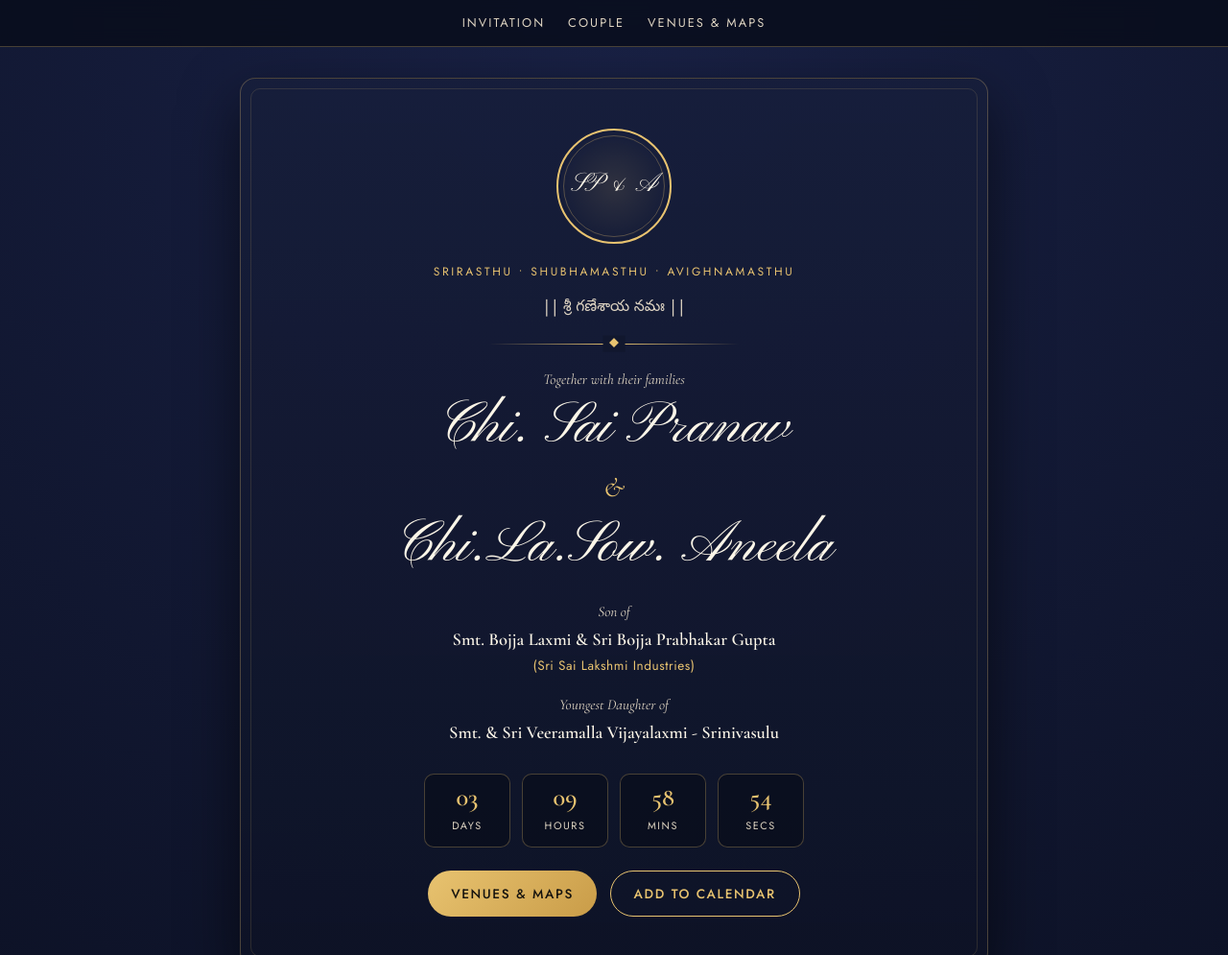
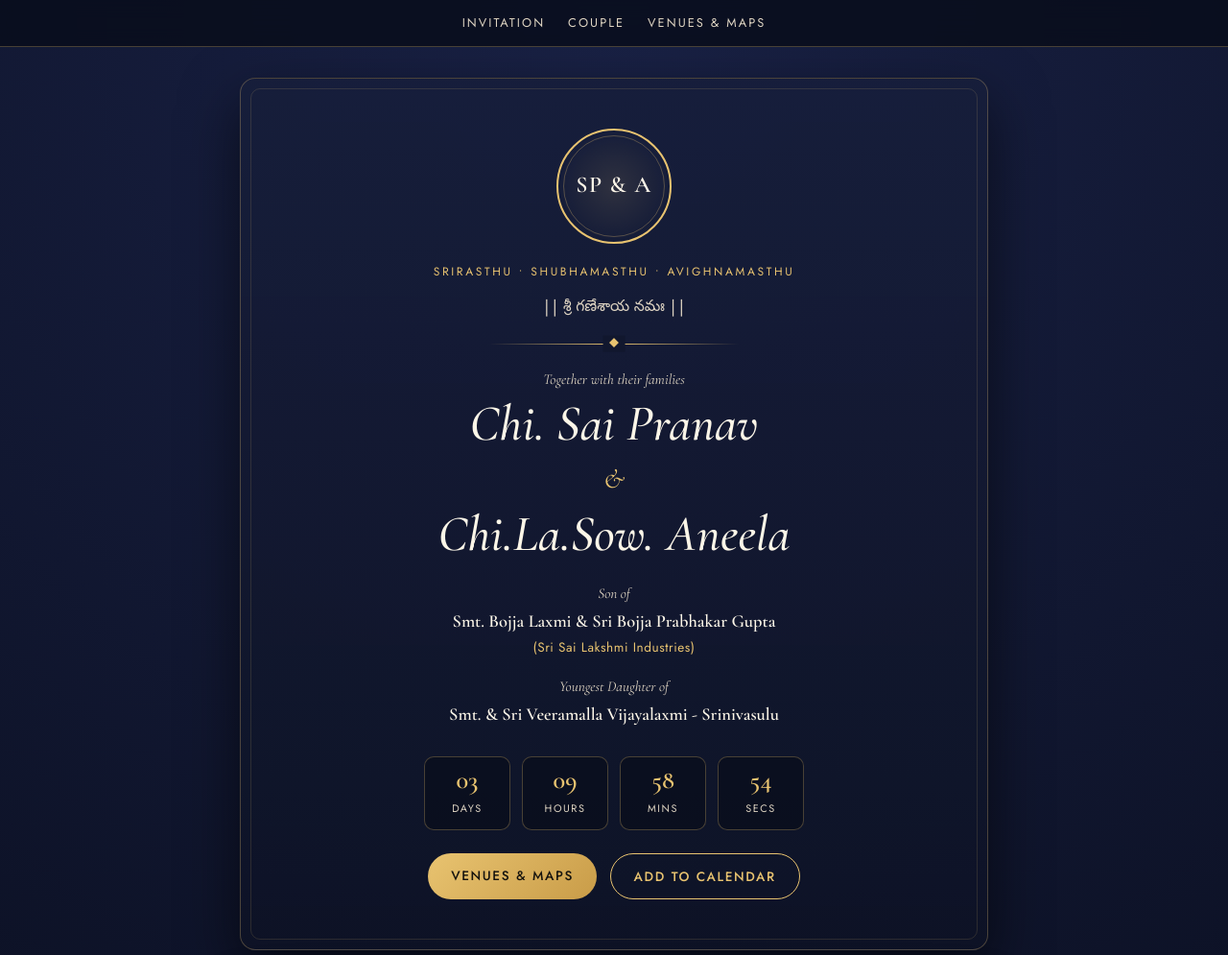
Before and after one commit to pranav0215-afk/sai-pranav-aneela-wedding, a plain HTML site: page index.html in a window 1280 px wide. Shown: the top 995 px of the page at 96% size. Drawn offline with nearby package versions, Linux system fonts and the light colour scheme.

Commit message:
Use Cormorant Garamond serif/italic so capital A is unmistakable

```diff
--- a/index.html
+++ b/index.html
@@ -8,7 +8,7 @@
 <meta name="description" content="Wedding Invitation for Chi. Sai Pranav &amp; Chi.La.Sow. Aneela — 18th &amp; 21st November 2026, Hyderabad.">
 <link rel="preconnect" href="https://fonts.googleapis.com">
 <link rel="preconnect" href="https://fonts.gstatic.com" crossorigin>
-<link href="https://fonts.googleapis.com/css2?family=Cormorant+Garamond:ital,wght@0,400;0,500;0,600;1,400&family=Jost:wght@300;400;500&family=Noto+Sans+Telugu:wght@400;500&family=Pinyon+Script&display=swap" rel="stylesheet">
+<link href="https://fonts.googleapis.com/css2?family=Cormorant+Garamond:ital,wght@0,400;0,500;0,600;1,400;1,500;1,600&family=Jost:wght@300;400;500&family=Noto+Sans+Telugu:wght@400;500&display=swap" rel="stylesheet">
 <style>
 :root {
   --navy-deep: #090D1C;
@@ -24,7 +24,7 @@
   --error-bg: rgba(217, 48, 37, 0.14);
   --success: #81C995;
   --serif: 'Cormorant Garamond', Georgia, serif;
-  --script: 'Pinyon Script', 'Cormorant Garamond', Georgia, serif;
+  --script: 'Cormorant Garamond', Georgia, serif;
   --sans: 'Jost', system-ui, -apple-system, sans-serif;
   --telugu: 'Noto Sans Telugu', sans-serif;
 }
@@ -128,9 +128,10 @@ body {
 }
 .script-title {
   font-family: var(--script);
-  font-size: clamp(2.4rem, 7vw, 3.8rem);
+  font-style: italic;
+  font-size: clamp(2.1rem, 6.2vw, 3.3rem);
   color: var(--ivory);
-  font-weight: 400;
+  font-weight: 500;
   margin: 0.25rem 0;
   line-height: 1.15;
 }
@@ -171,8 +172,10 @@ body {
   outline-offset: -8px;
   display: grid;
   place-items: center;
-  font-family: var(--script);
-  font-size: 1.75rem;
+  font-family: var(--serif);
+  font-weight: 600;
+  letter-spacing: 0.06em;
+  font-size: 1.5rem;
   color: var(--ivory);
   background: radial-gradient(circle, rgba(232, 195, 112, 0.12), transparent 70%);
 }
@@ -310,7 +313,9 @@ body {
 }
 .portrait-name {
   font-family: var(--script);
-  font-size: 2rem;
+  font-style: italic;
+  font-weight: 500;
+  font-size: 1.85rem;
   color: var(--ivory);
   margin: 0.75rem 0 0;
 }
```
